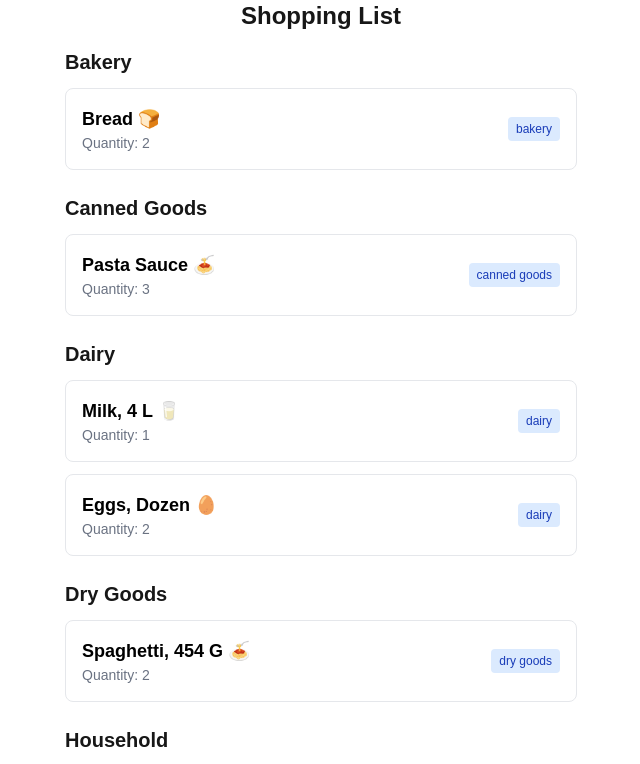
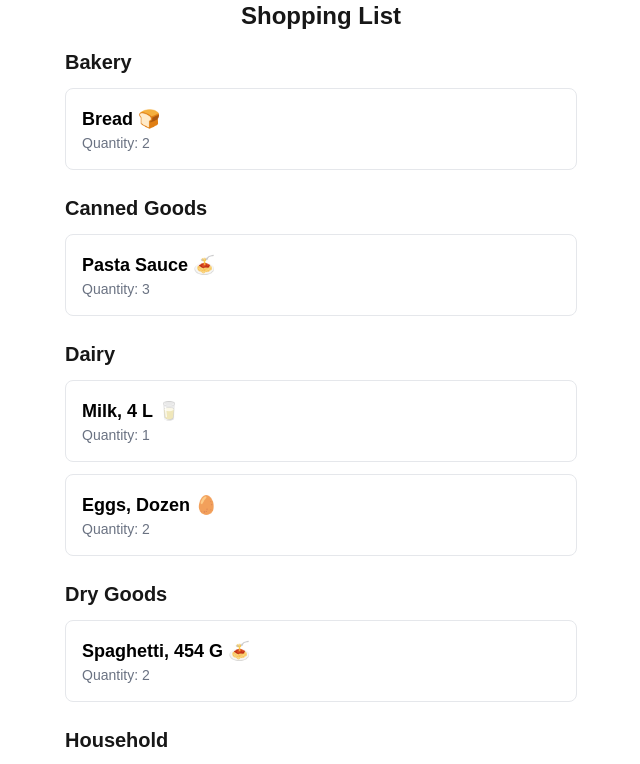
Before and after one commit to RealTestingp/cprg306-assignments, a Next.js app: page /week-4 in a window 1280 px wide. Shown: the top 764 px of the page, without its empty margins (319-959 px from the left). Built offline with nearby package versions, Linux system fonts and the light colour scheme.

Commit message:
Removed redundant category within box

```diff
--- a/app/week-4/item.js
+++ b/app/week-4/item.js
@@ -4,9 +4,9 @@ const Item = ({ name, quantity, category }) => {
       <div className="flex justify-between items-center p-4">
         <div>
           <h2 className="text-lg text-black font-semibold capitalize">{name}</h2>
+          {/* <p className="text-sm text-gray-500 capitalize">{category}</p> */}
           <p className="text-sm text-gray-500">Quantity: {quantity}</p>
         </div>
-        <span className="px-2 py-1 bg-blue-100 text-blue-800 text-xs font-medium rounded">{category}</span>
       </div>
     </ul>
   );
```
